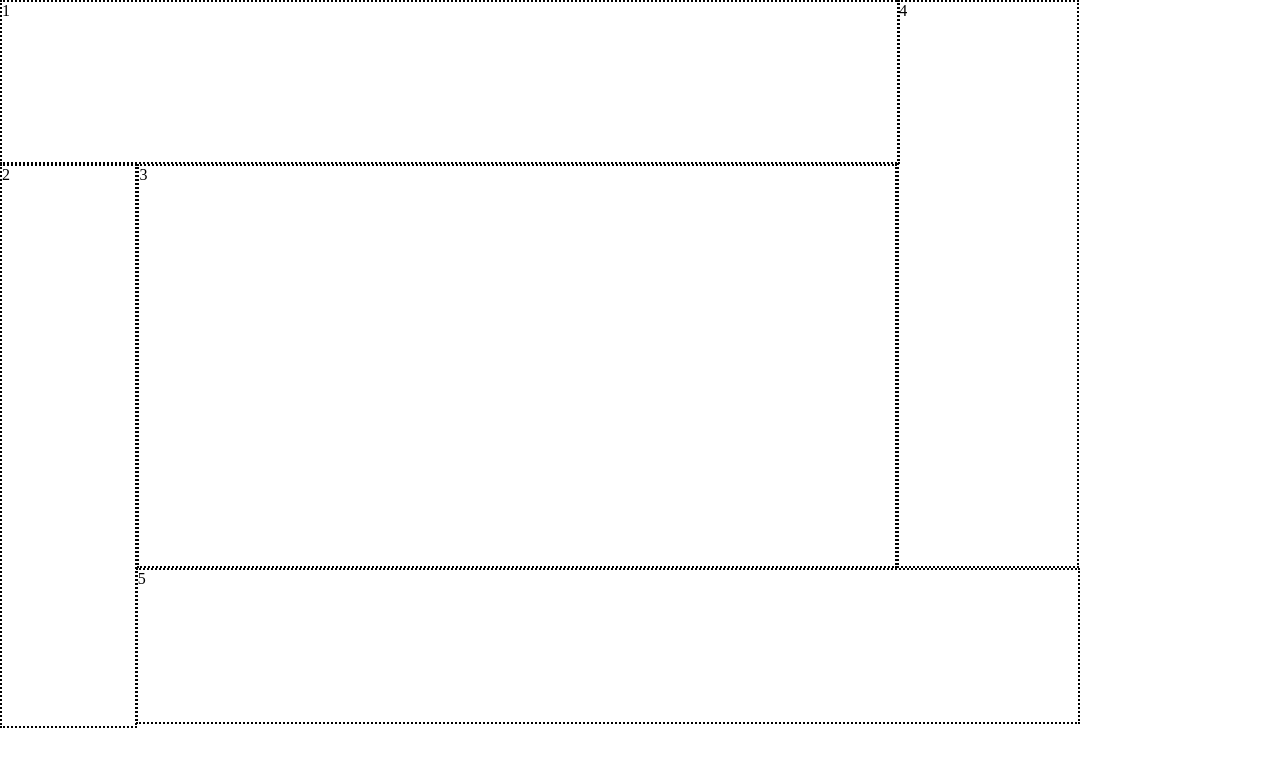
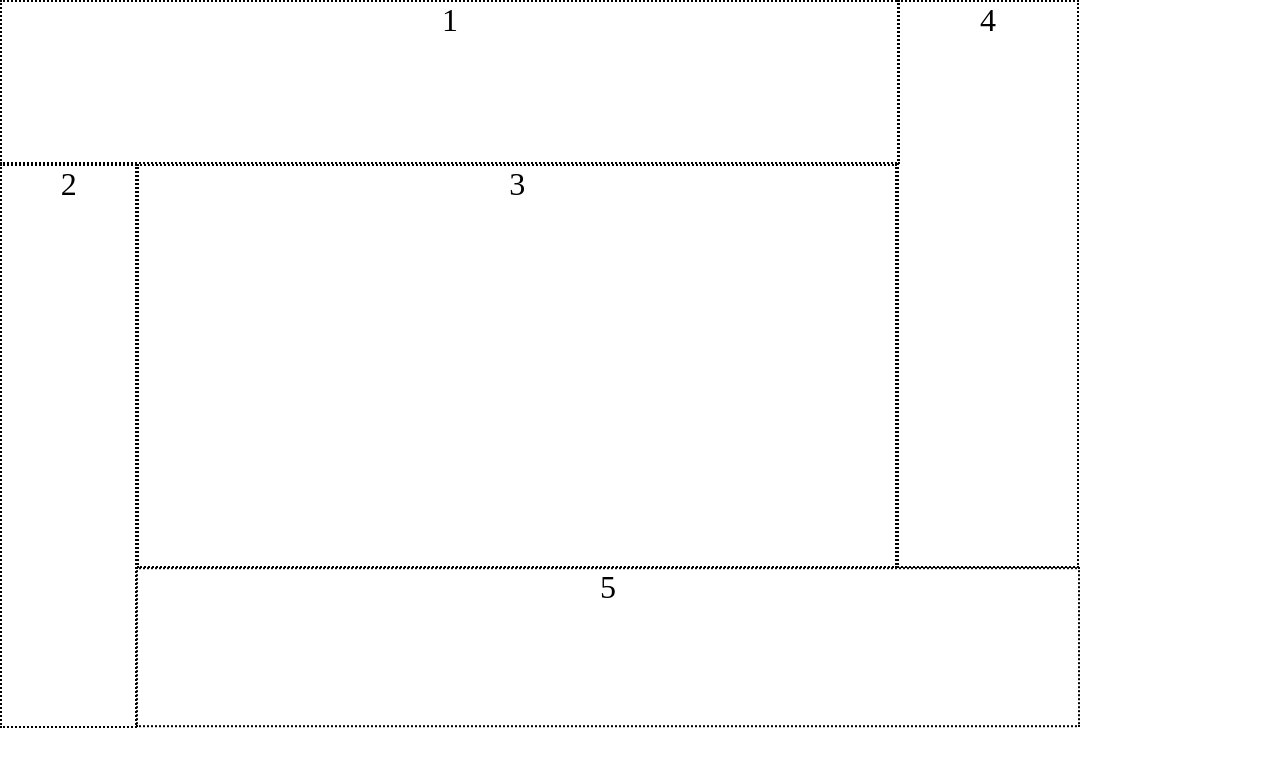
Before and after one commit to Kameleonas/8th, a plain HTML site: page index.html in a window 1280 px wide. Drawn offline with Linux system fonts and the light colour scheme.

Commit message:
[UPD] minor visual updates

```diff
--- a/style.css
+++ b/style.css
@@ -10,6 +10,12 @@ body{
     margin: auto;
     flex-wrap: nowrap;
 }
+
+header,div,main,footer{
+    text-align: center;
+    font-size: 2rem;
+}
+
 header{
     height: 20vh;
     width: 70%;
@@ -39,15 +45,11 @@ main{
     border: dotted 2px black;
 }
 footer{
-    height: 19vh;
+    height: 19.5vh;
     width: 73.5%;
     margin-left: 10.6%;
     border: dotted 2px black;
     position: absolute;
     align-self: flex-end;
+    transform: translateY(.4vh);
 }
-/* .end{
-    height: 10%;
-    width: 70%;
-    border: dotted 2px black;
-} */
```
